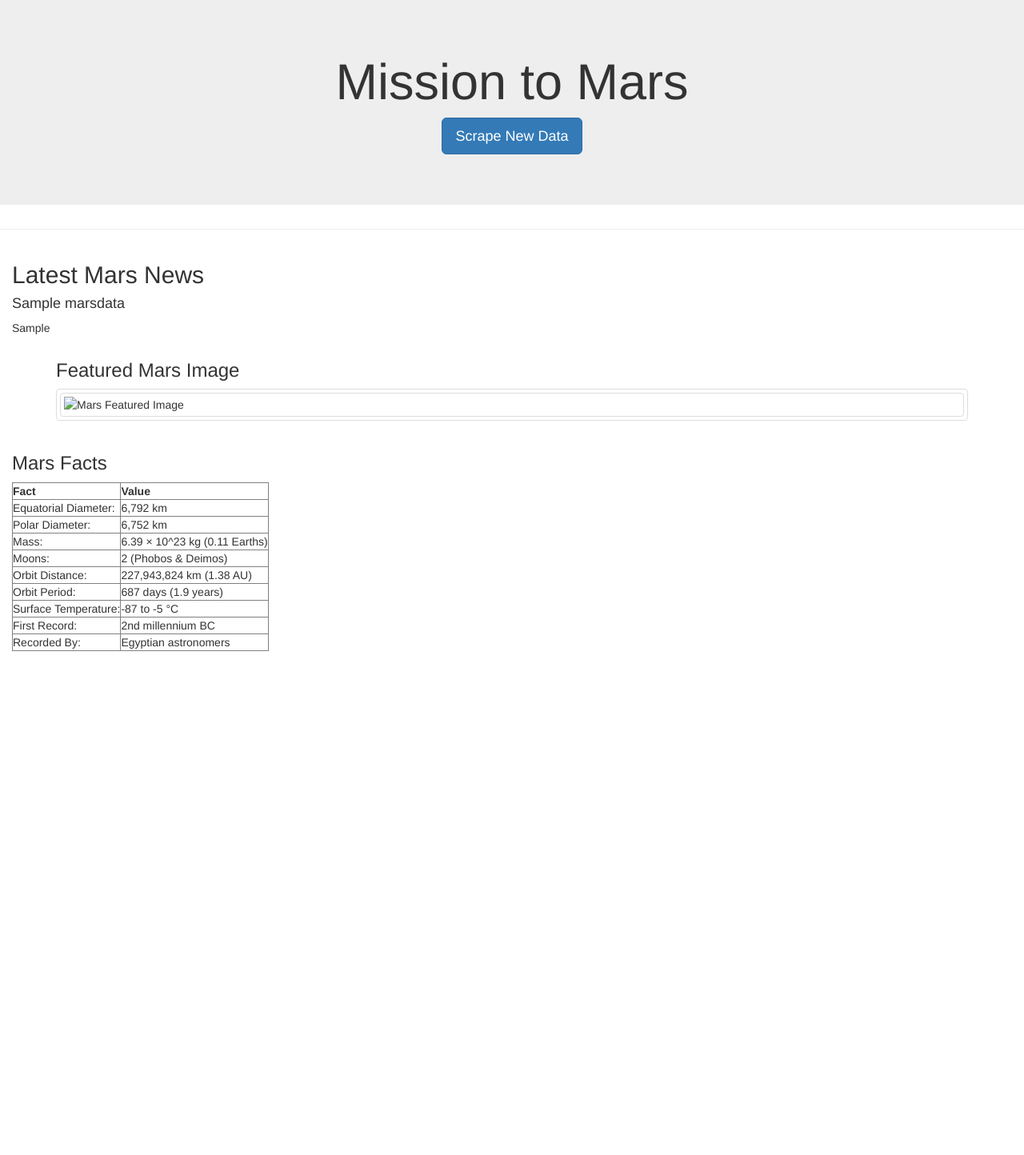
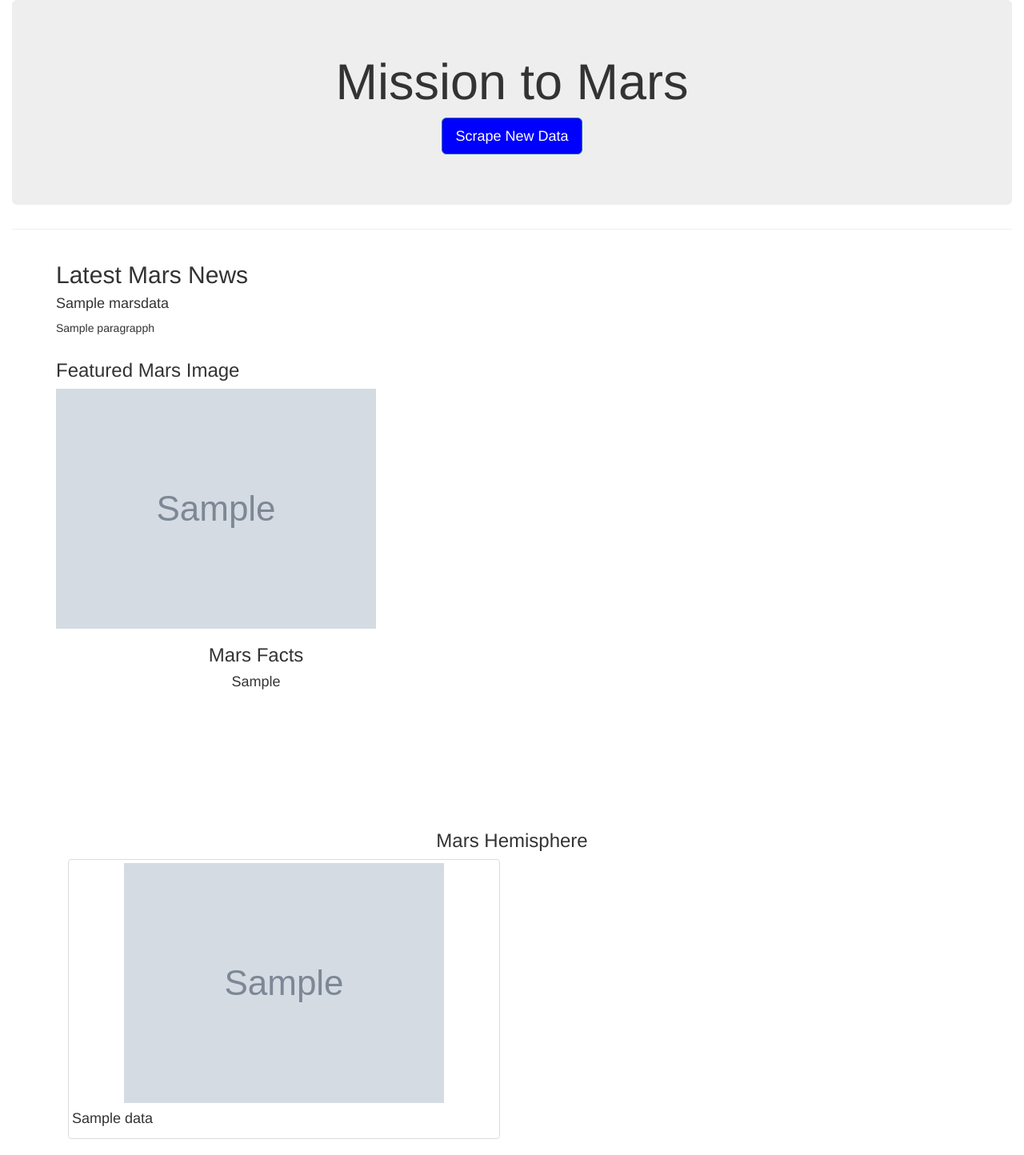
Before and after one commit to 1Swimmer/web-scraping-challenge, a Flask app: page / in a window 1280 px wide. Shown: the whole page at 80% size. Before the commit the page ends 814 px from the top, so only its background shows below. Run offline with Flask 2, Linux system fonts and the light colour scheme; grey boxes marked "Sample" are stand-in pictures; a database or web service that is not in the repository returns one stand-in record (values such as "Sample title"); some libraries are stand-ins or nearby versions.

Commit message:
Update
updating some files with style

```diff
--- a/app.py
+++ b/app.py
@@ -1,13 +1,14 @@
 from flask import Flask, render_template, redirect
-from flask_pymongo import PyMongo
+from pymongo import MongoClient
 import scrape_mars
+
+
+
+# Use flask_pymongo to set up mongo connection
+mongo = MongoClient("mongodb://localhost:27017/marsmission_app")
 
 # Create an instance of Flask
 app = Flask(__name__)
-
-# Use flask_pymongo to set up mongo connection
-mongo = PyMongo(app, uri="mongodb://localhost:27017/marsmission_app")
-
 
 @app.route("/")
 def index():
--- a/templates/index.html
+++ b/templates/index.html
@@ -11,24 +11,26 @@
 
 <body>
 
-
+  <div class="container-fluid">
   <div class="jumbotron text-center">
     <h1>Mission to Mars</h1>
-     <p><a class="btn btn-primary btn-lg" href="/scrape" role="button">Scrape New Data</a></p>
+     <p><a class="btn btn-primary btn-lg" href="/scrape" role="button" style="background-color: blue;">Scrape New Data</a></p>
   </div>
   <hr>
 
   <div>
-    <div class="container-fluid">
+    <div class="container">
       <h2>Latest Mars News</h2>
-      <h4>{{marsdata.news_title}}</h4>
-      <p>{{marsdata.news_p }}</p>
+      <h4>{{marsdata.title}}</h4>
+      <p>{{marsdata.paragrapph }}</p>
 
 
     </div>
   </div>
 
     <div class="container">
+      <div class="row">
+      <div class="col-lg-8 col-md-8 col-sm-12">
 
 
       <h3>Featured Mars Image</h3>
@@ -37,70 +39,41 @@
       <img src="Missions_to_Mars/Mars1.jpg" alt=" Mars Featured Image" class="img-thumbnail float-left" width="100%">
       </div>   -->
 
-      <div class="thumbnail" >
-      <img src="{{clickingimg}}" alt=" Mars Featured Image" class="img-thumbnail float-left" width="100%">
+
+      <img src="{{   marsdata.print_image_url | default('static/images/error.png',true)}}" alt=" Mars Featured Image" >
+
+      </div>
+
+      <div class="col-lg-8 col-md-8 col-sm-12">
+        <div class = "text-align" style="text-align:center; max-width:500px; max-height:100px;">
+        <h3>Mars Facts</h3>
+        <h4> {{marsdata.mars_df |safe}}</h4>
+
+      </div>
       </div>
     </div>
 
-
-
-  <div class="row">
-    <div class="container-fluid">
-      <div class="col-3 col-md-6">
-        <H3>Mars Facts</H3>
-        <table border="1" class="dataframe">
-        <a href="marstable.html"src = Missions_to_Mars/marstable.html</a>
-          <thead>
-            <tr style="text-align: center;">
-
-            <th>Fact</th>
-            <th>Value</th>
-            </tr>
-
-
-          </thead>
-          <tbody>
-            <tr>
-              <td>Equatorial Diameter:</td>
-              <td>6,792 km</td>
-            </tr>
-            <tr>
-              <td>Polar Diameter:</td>
-              <td>6,752 km</td>
-            </tr>
-            <tr>
-              <td>Mass:</td>
-              <td>6.39 × 10^23 kg (0.11 Earths)</td>
-            </tr>
-            <tr>
-              <td>Moons:</td>
-              <td>2 (Phobos & Deimos)</td>
-            </tr>
-            <tr>
-              <td>Orbit Distance:</td>
-              <td>227,943,824 km (1.38 AU)</td>
-            </tr>
-            <tr>
-              <td>Orbit Period:</td>
-              <td>687 days (1.9 years)</td>
-            </tr>
-            <tr>
-              <td>Surface Temperature:</td>
-              <td>-87 to -5 °C</td>
-            </tr>
-            <tr>
-              <td>First Record:</td>
-              <td>2nd millennium BC</td>
-            </tr>
-            <tr>
-              <td>Recorded By:</td>
-              <td>Egyptian astronomers</td>
-            </tr>
-          </tbody>
-        </table>
-      </div>
-    </div>
-  </div>
+ <br>
+ <h3 style="padding-top: 45px; margin-top: 100px; text-align: center;" >Mars Hemisphere</h3>
+ <div class= "card-deck">
+ <div class="col-md-12">
+<div class="row">
+  {% for data in marsdata.mars_hemi %}
+  <div class="col-md-6">
+  <div class="thumbnail" >
+<img src="{{data.imageURL}}" alt="">
+<div class="card-body">
+<h4 class="card-text">{{data.title}}</h4>
+</div>
+</div>
+</div>
+{% endfor %}
+ </div>
+ </div>
+</div>
+<script src="https://code.jquery.com/jquery-3.3.1.slim.min.js" integrity="sha384-q8i/X+965DzO0rT7abK41JStQIAqVgRVzpbzo5smXKp4YfRvH+8abtTE1Pi6jizo" crossorigin="anonymous"></script>
+  <script src="https://cdnjs.cloudflare.com/ajax/libs/popper.js/1.14.7/umd/popper.min.js" integrity="sha384-UO2eT0CpHqdSJQ6hJty5KVphtPhzWj9WO1clHTMGa3JDZwrnQq4sF86dIHNDz0W1" crossorigin="anonymous"></script>
+  <script src="https://stackpath.bootstrapcdn.com/bootstrap/4.3.1/js/bootstrap.min.js" integrity="sha384-JjSmVgyd0p3pXB1rRibZUAYoIIy6OrQ6VrjIEaFf/nJGzIxFDsf4x0xIM+B07jRM" crossorigin="anonymous"></script>
 </body>
 
 </html>
```
Also changed, not shown: scrape_mars.py (+11 -6 lines), 1 other file.
